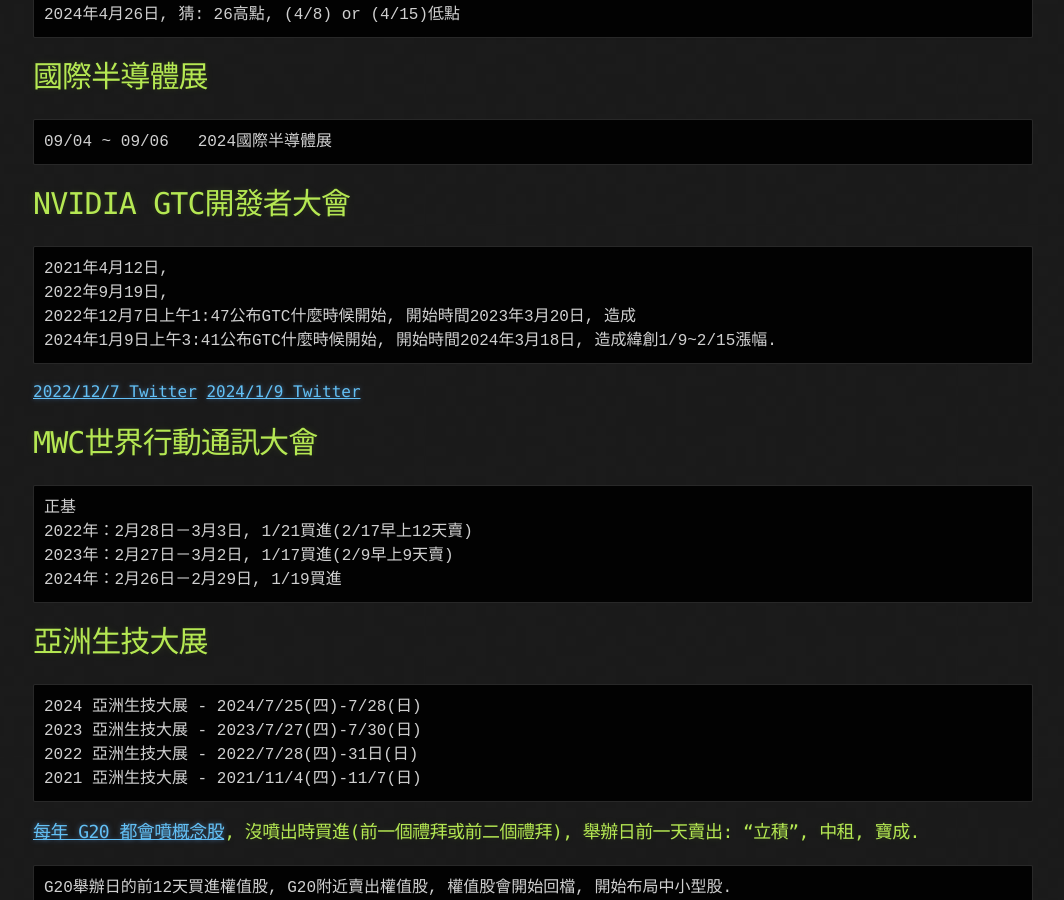
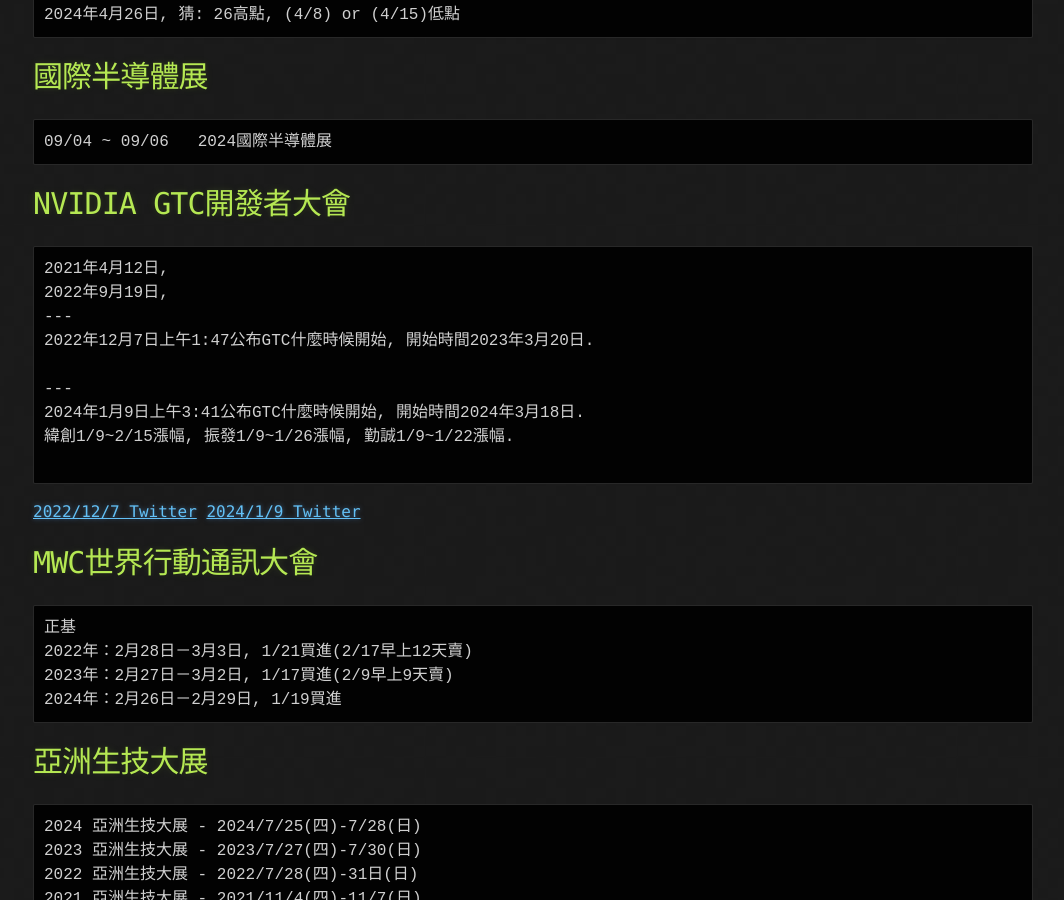
Before and after one commit to lepg5487/Stock_God, a Jekyll site: the page built from experience.md, in a window 1280 px wide and 900 px high, scrolled down 5627 px. Shown: the whole window, without its empty margins (107-1171 px from the left). Built offline with Jekyll 4.4.1, drawn with Linux system fonts in a browser that asks for light colours; our own code applies the rules of GitHub Pages for plain Markdown files.

Commit message:
Update experience.md

````diff
--- a/experience.md
+++ b/experience.md
@@ -209,8 +209,13 @@
 ```
 2021年4月12日,
 2022年9月19日,
-2022年12月7日上午1:47公布GTC什麼時候開始, 開始時間2023年3月20日, 造成
-2024年1月9日上午3:41公布GTC什麼時候開始, 開始時間2024年3月18日, 造成緯創1/9~2/15漲幅.
+---
+2022年12月7日上午1:47公布GTC什麼時候開始, 開始時間2023年3月20日.
+
+---
+2024年1月9日上午3:41公布GTC什麼時候開始, 開始時間2024年3月18日.
+緯創1/9~2/15漲幅, 振發1/9~1/26漲幅, 勤誠1/9~1/22漲幅.
+
 ```
 [2022/12/7 Twitter](https://twitter.com/NVIDIAGTC/status/1600185166609031168)
 [2024/1/9 Twitter](https://twitter.com/NVIDIAGTC/status/1744444302392951233)
````
